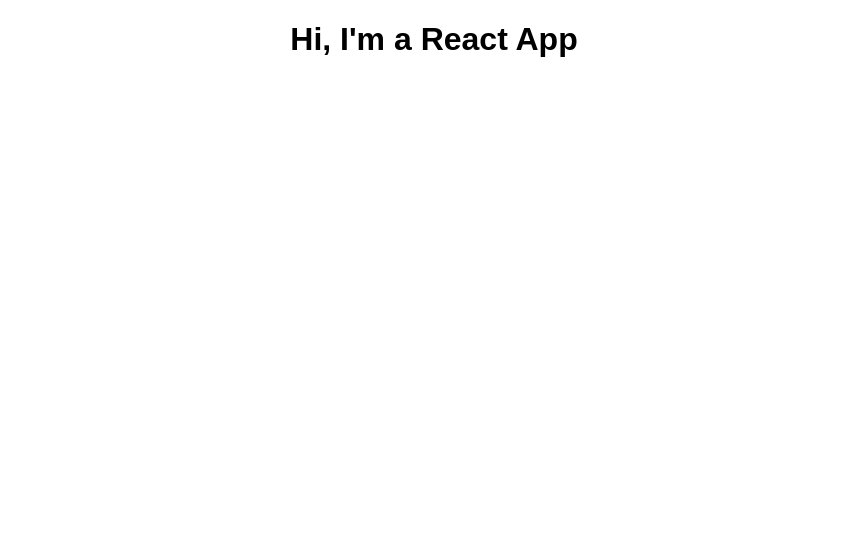
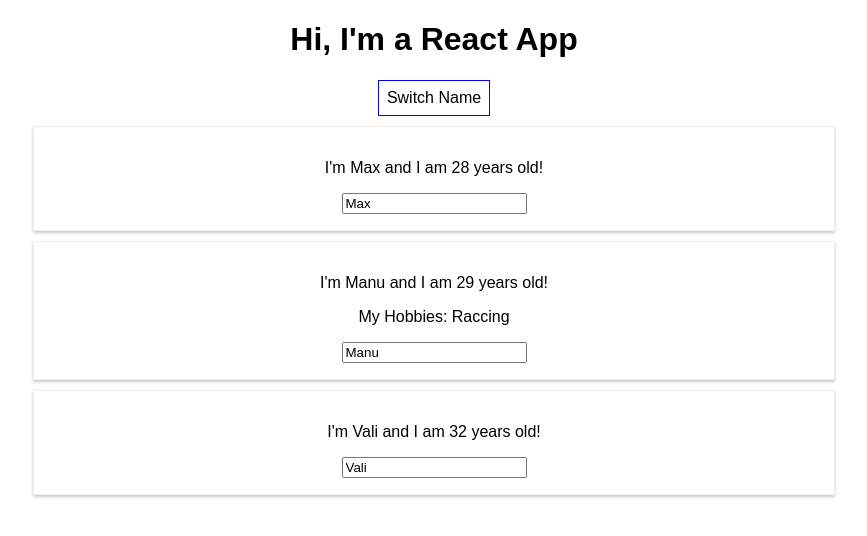
Before and after one commit to VSoull/tuts, a React (Create React App) app in the folder react-complete-guide/: page / in a window 1280 px wide. Shown: the top 536 px of the page, without its empty margins (206-1073 px from the left). Built offline with nearby package versions, Linux system fonts and the light colour scheme.

Commit message:
compleated base feature & syntax

```diff
--- a/react-complete-guide/package.json
+++ b/react-complete-guide/package.json
@@ -12,5 +12,8 @@
     "build": "react-scripts build",
     "test": "react-scripts test --env=jsdom",
     "eject": "react-scripts eject"
+  },
+  "devDependencies": {
+    "prettier": "1.13.3"
   }
 }
--- a/react-complete-guide/src/App.js
+++ b/react-complete-guide/src/App.js
@@ -1,11 +1,51 @@
-import React, { Component } from "react";
-import "./App.css";
+import React, { Component } from 'react';
+import Person from './Person/Person';
+import './App.css';
 
 class App extends Component {
+  state = {
+    persons: [{ name: 'Max', age: 28 }, { name: 'Manu', age: 29 }, { name: 'Vali', age: 32 }]
+  };
+
+  swichNameHandler = newName => {
+    this.setState({ persons: [{ name: 'Max', age: 21 }, { name: 'Manu', age: 29 }, { name: newName, age: 32 }] });
+  };
+
+  nameChangeHandler = event => {
+    this.setState({
+      persons: [{ name: 'Max', age: 28 }, { name: event.target.value, age: 29 }, { name: 'Valentin', age: 32 }]
+    });
+  };
+
   render() {
+    const style = {
+      backgroundColor: 'white',
+      font: 'inherit',
+      border: '1px solid blue',
+      padding: '8px',
+      cursor: 'pointer'
+    };
     return (
       <div className="App">
         <h1>Hi, I'm a React App</h1>
+        <button
+          style={style}
+          onClick={() => {
+            this.swichNameHandler('Valentin Constantin');
+          }}
+        >
+          Switch Name
+        </button>
+        <Person name={this.state.persons[0].name} age={this.state.persons[0].age} />
+        <Person
+          name={this.state.persons[1].name}
+          age={this.state.persons[1].age}
+          click={this.swichNameHandler.bind(this, 'V!')}
+          changed={this.nameChangeHandler}
+        >
+          My Hobbies: Raccing
+        </Person>
+        <Person name={this.state.persons[2].name} age={this.state.persons[2].age} />
       </div>
     );
   }
--- /dev/null
+++ b/react-complete-guide/src/Person/Person.css
@@ -0,0 +1,8 @@
+.Person {
+    width: 60%;
+    margin: 10px auto;
+    border: 1px solid #eee;
+    box-shadow: 0 2px 3px #ccc;
+    padding: 16px;
+    text-align: center;
+}
--- /dev/null
+++ b/react-complete-guide/src/Person/Person.js
@@ -0,0 +1,14 @@
+import React from 'react';
+import './Person.css';
+
+const person = props => (
+  <div className="Person">
+    <p onClick={props.click}>
+      I'm {props.name} and I am {props.age} years old!
+    </p>
+    <p>{props.children} </p>
+    <input type="text" onChange={props.changed} value={props.name} />
+  </div>
+);
+
+export default person;
```
Also changed, not shown: 2 other files (tests, documents, lock files or other folders).
